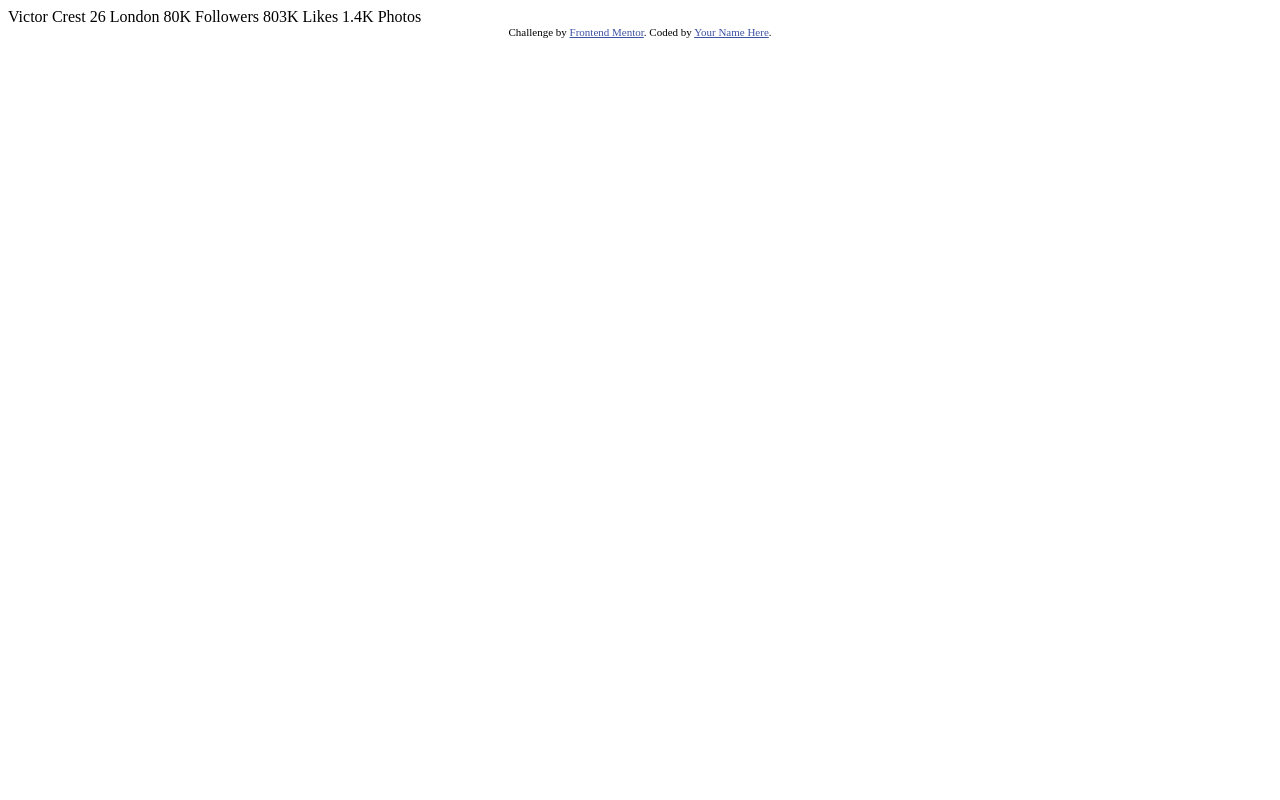
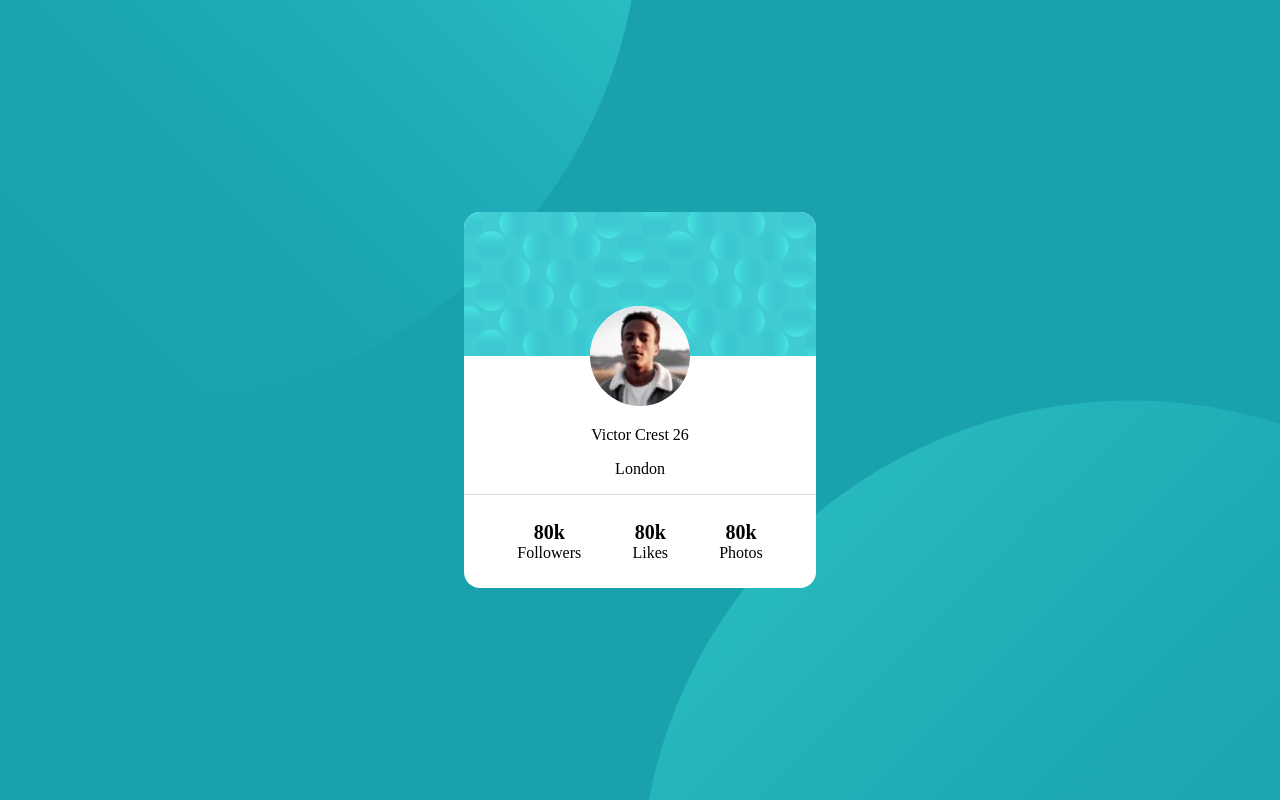
Before and after one commit to gamalielaq/profile-card-component-main, a plain HTML site: page index.html in a window 1280 px wide. Drawn offline with Linux system fonts and the light colour scheme.

Commit message:
Card profile

```diff
--- a/index.html
+++ b/index.html
@@ -5,7 +5,7 @@
   <meta name="viewport" content="width=device-width, initial-scale=1.0"> <!-- displays site properly based on user's device -->
 
   <link rel="icon" type="image/png" sizes="32x32" href="./images/favicon-32x32.png">
-
+  <link rel="stylesheet" href="style.css">
   <title>Frontend Mentor | Profile card component</title>
 
   <!-- Feel free to remove these styles or customise in your own stylesheet 👍 -->
@@ -15,21 +15,36 @@
   </style>
 </head>
 <body>
-  Victor Crest
-  26
-  London
+  <div class="card">
+    <div class="card-img"></div>
+    <div class="card-body">
+          <img src="./images/image-victor.jpg">
+          <div class="personal-data">
+            <span class="user-name" >Victor Crest <a class="user-age">26</a> </span>
+            <p class="user-city">London</p>
+          </div>
+    </div>
+    <div class="card-footer">
+      <ul>
+        <li>
+          <span>80k</span>
+          <a for="">Followers</a>
+        </li>
+        <li>
+          <span>80k</span>
+          <a for="">Likes</a>
+        </li>
+        <li>
+          <span>80k</span>
+          <a for="">Photos</a>
+        </li>
+      </ul>
+    </div>
+  </div>
 
-  80K
-  Followers
-
-  803K
-  Likes
-
-  1.4K
-  Photos
-  <div class="attribution">
-    Challenge by <a href="https://www.frontendmentor.io?ref=challenge" target="_blank">Frontend Mentor</a>.
+   <!-- <div class="attribution">
+    Challenge by <a href="http://gamalielabanto.com/" target="_blank">Frontend Mentor</a>.
     Coded by <a href="#">Your Name Here</a>.
-  </div>
+  </div>  -->
 </body>
 </html>
--- /dev/null
+++ b/style.css
@@ -0,0 +1,76 @@
+body {
+    margin: 0;
+    background-image:url(./images/bg-pattern-top.svg),url(./images/bg-pattern-bottom.svg);
+    background-position: right 50vw bottom 50vh,50vw 50vh;
+    background-repeat: no-repeat;
+    background-color:  hsl(185, 75%, 39%);
+    display: flex;
+    justify-content: center;
+    align-items: center;
+    height: 100vh;
+}
+.container {
+    display: flex;
+    justify-content: center;
+    align-items: center;
+}
+.card {
+    width: 22rem;
+    background: white;
+    border-radius: 1rem;;
+}
+.card-body {
+    display: flex;
+    justify-content: center;
+    position: relative;
+    border-bottom: 1px solid #96969657;
+}
+.card-body img {
+    width: 100px;
+    border-radius: 50%;
+    background: white;
+    position: absolute;
+    top:-50px;
+}
+.card-img {
+    background-image: url(./images/bg-pattern-card.svg);
+    background-position: inherit;
+    background-size: cover;
+    width: 100%;
+    height: 9rem;
+    border-radius: 1rem 1rem 0 0
+}
+.personal-data {
+    margin-top: 70px;
+    display: flex;
+    justify-content: center;
+    flex-direction: column;
+}
+/* .user-name {} */
+.user-city {
+    text-align: center;
+}
+.card-footer {
+    display: flex;
+    justify-content: center;
+}
+ul {
+    display: contents;
+}
+ul > li {
+    list-style: none;
+    padding: 1.6rem;
+    text-align: center;
+    display: flex;
+    flex-direction: column;
+}
+ul > li> span {
+    font-weight: bold;
+    font-size: 20px;
+}
+
+@media (max-width: 720px) {
+    body {
+        padding: 1.5rem;
+    }
+}
```
Also changed, not shown: 1 other file.
